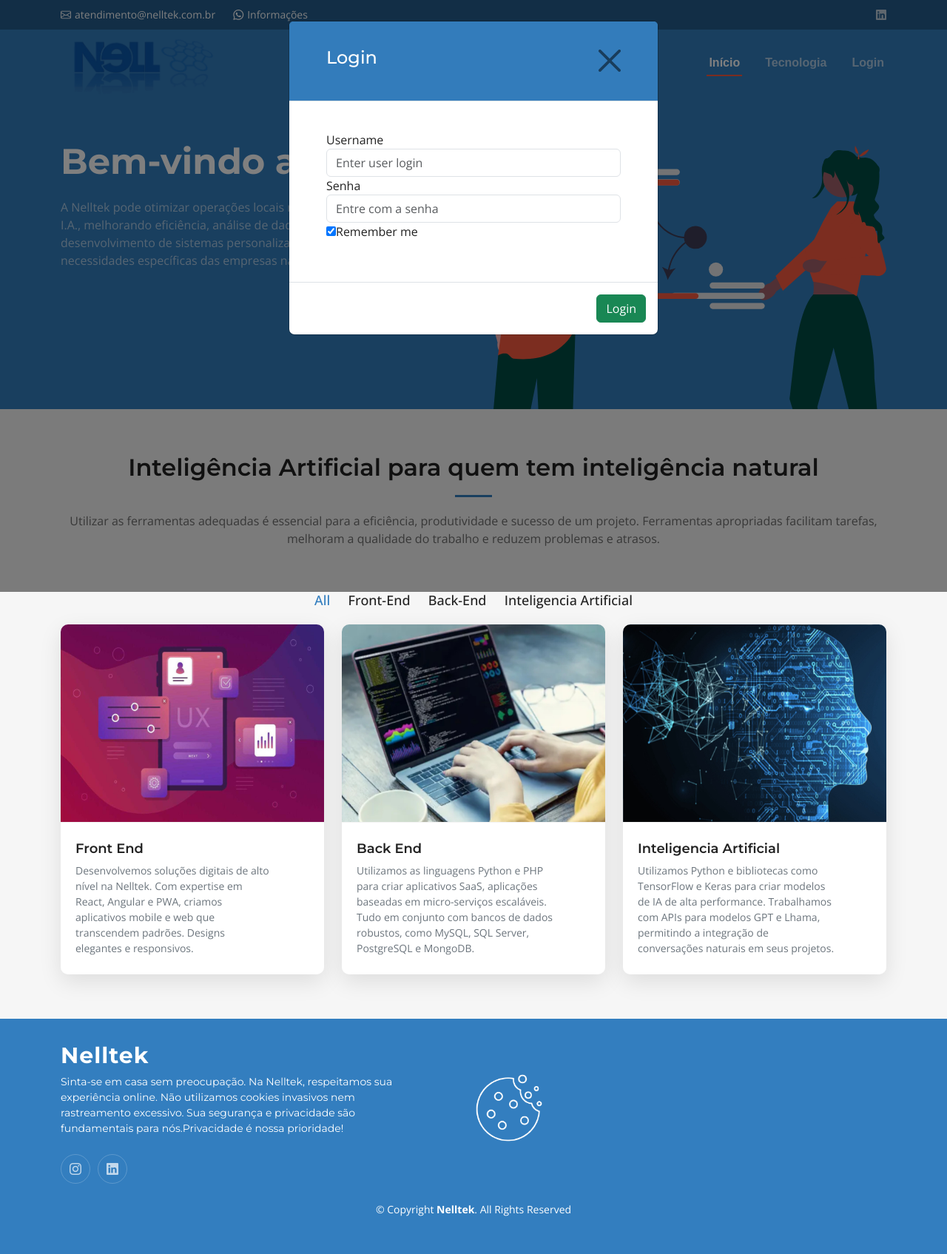
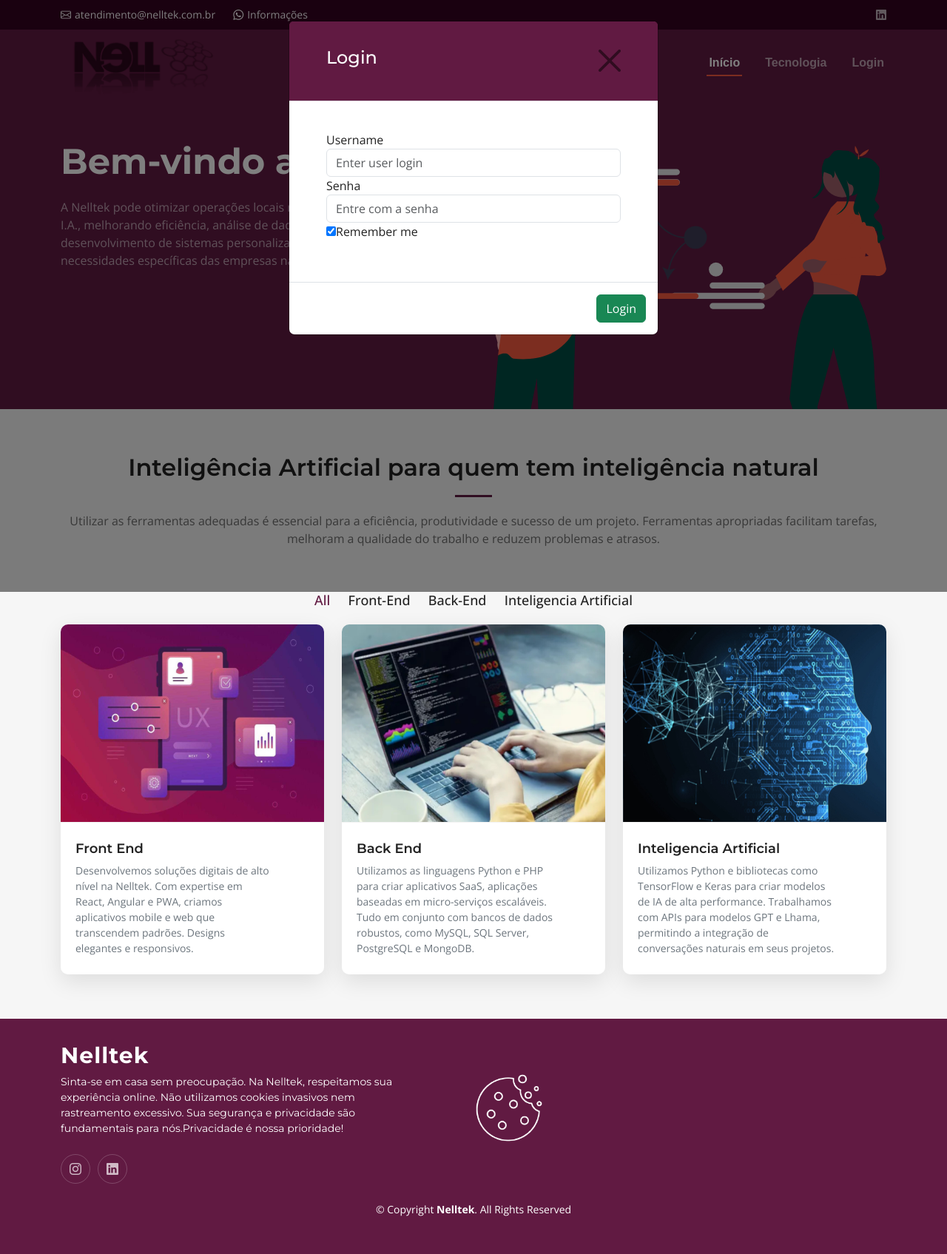
Before and after one commit to NelioJunior/nellwebpage, a PHP site: page / in a window 1280 px wide, after a click on "Login". Shown: the whole page at 74% size. Run offline with PHP 8.4, Linux system fonts and the light colour scheme.

Commit message:
newbrand!

```diff
--- a/assets/css/main.css
+++ b/assets/css/main.css
@@ -85,7 +85,7 @@
 }
 
 .modal-header, close {
-	background-color: #337CBB;
+	background-color: #611A42;
 	color:white !important;
 	text-align: center;
 	font-size: 30px;
@@ -109,7 +109,7 @@ header h2 {
 /* Colors */
 :root {
   --color-default: #222222;
-  --color-primary: #337EBF;
+  --color-primary: #611A42;
   --color-secondary: #f85a40;
 }
 
@@ -269,7 +269,7 @@ section {
 }
 
 .scroll-top:hover {
-  background: rgba(52, 126, 191, 0.8);
+  background: rgba(207, 74, 149, 0.8);
   color: #fff;
 }
 
@@ -327,7 +327,7 @@ section {
 # Header
 --------------------------------------------------------------*/
 .topbar {
-  background: #255d8d;
+  background: #340220;
   height: 40px;
   font-size: 14px;
   transition: all 0.5s;
@@ -2730,7 +2730,7 @@ section {
 
 .footer .footer-links ul i {
   padding-right: 2px;
-  color: #337EBF;
+  color: #611A42;
   font-size: 12px;
   line-height: 0;
 }
--- a/index.html
+++ b/index.html
@@ -46,7 +46,7 @@
 
     <div class="container-fluid container-xl d-flex align-items-center justify-content-between">
       <a href="index.html" class="logo d-flex align-items-center">
-        <img src="./assets/img/logo2024.png" alt="Logotipo da Nelltek">
+        <img src="./assets/img/logo2025.png" alt="Logotipo da Nelltek">
       </a>
       <nav id="navbar" class="navbar">
         <ul>
```
Also changed, not shown: mirror/index.html (added, +12 -0 lines), assets/img/logo2025.png (added).
